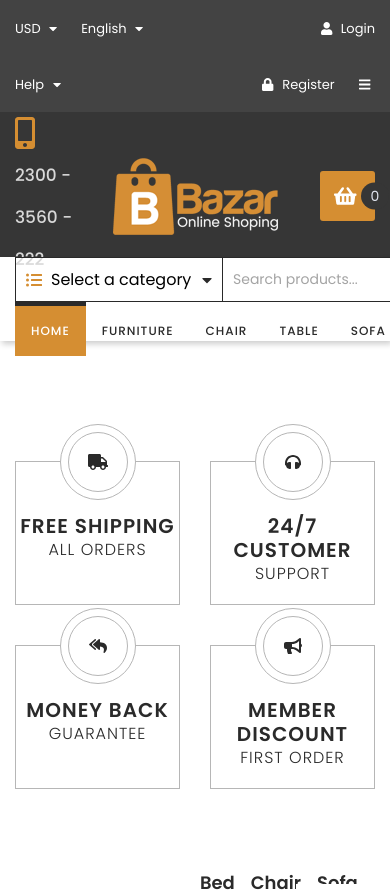
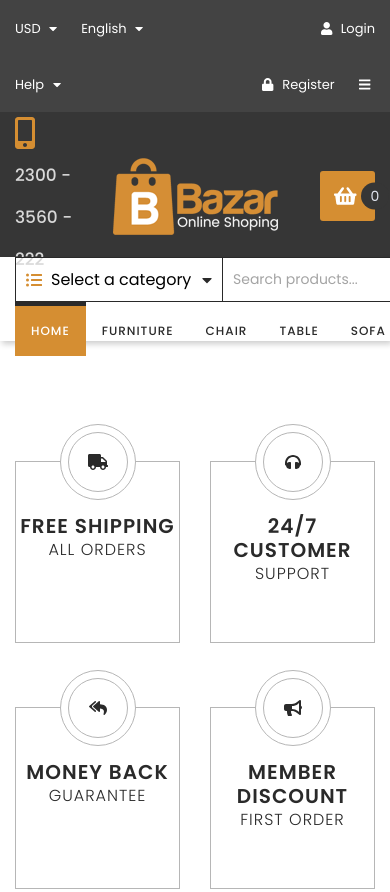
Before and after one commit to kamilwilk95/wdp-2206-02, a React (Create React App) app: page / in a window 390 px wide. Shown: the top 892 px of the page. Built offline with nearby package versions, Linux system fonts and the light colour scheme.

Commit message:
Fix RWD for FeatureBoxes

```diff
--- a/src/components/common/FeatureBox/FeatureBox.module.scss
+++ b/src/components/common/FeatureBox/FeatureBox.module.scss
@@ -4,7 +4,6 @@
   border: 1px solid $feature-border-color;
   text-align: center;
   margin-top: 40px;
-  min-height: 9rem;
 
   .iconWrapper {
     height: 60px;
@@ -73,4 +72,8 @@
       color: $primary;
     }
   }
+
+  @media all and (max-width: 768px) {
+    height: 100%;
+  }
 }
--- a/src/components/features/FeatureBoxes/FeatureBoxes.js
+++ b/src/components/features/FeatureBoxes/FeatureBoxes.js
@@ -16,7 +16,7 @@ const FeatureBoxes = () => (
   <div className={styles.root}>
     <div className='container'>
       <div className='row'>
-        <div className='col-6 col-md-3'>
+        <div className={`col-6 col-md-3 ${styles.box}`}>
           <Link to='/'>
             <FeatureBox icon={faTruck} active>
               <h5>Free shipping</h5>
@@ -24,7 +24,7 @@ const FeatureBoxes = () => (
             </FeatureBox>
           </Link>
         </div>
-        <div className='col-6 col-md-3'>
+        <div className={`col-6 col-md-3 ${styles.box}`}>
           <Link to='/'>
             <FeatureBox icon={faHeadphones} active>
               <h5>24/7 customer</h5>
@@ -32,7 +32,7 @@ const FeatureBoxes = () => (
             </FeatureBox>
           </Link>
         </div>
-        <div className='col-6 col-md-3'>
+        <div className={`col-6 col-md-3 ${styles.box}`}>
           <Link to='/'>
             <FeatureBox icon={faReplyAll} active>
               <h5>Money back</h5>
@@ -40,7 +40,7 @@ const FeatureBoxes = () => (
             </FeatureBox>
           </Link>
         </div>
-        <div className='col-6 col-md-3'>
+        <div className={`col-6 col-md-3 ${styles.box}`}>
           <Link to='/'>
             <FeatureBox icon={faBullhorn} active>
               <h5>Member discount</h5>
--- a/src/components/features/FeatureBoxes/FeatureBoxes.module.scss
+++ b/src/components/features/FeatureBoxes/FeatureBoxes.module.scss
@@ -2,7 +2,14 @@
 
 .root {
   padding: 5rem 0;
+
   a {
     text-decoration: none;
   }
+
+  @media all and (max-width: 768px) {
+    .box {
+      padding-bottom: 4rem;
+    }
+  }
 }
```
